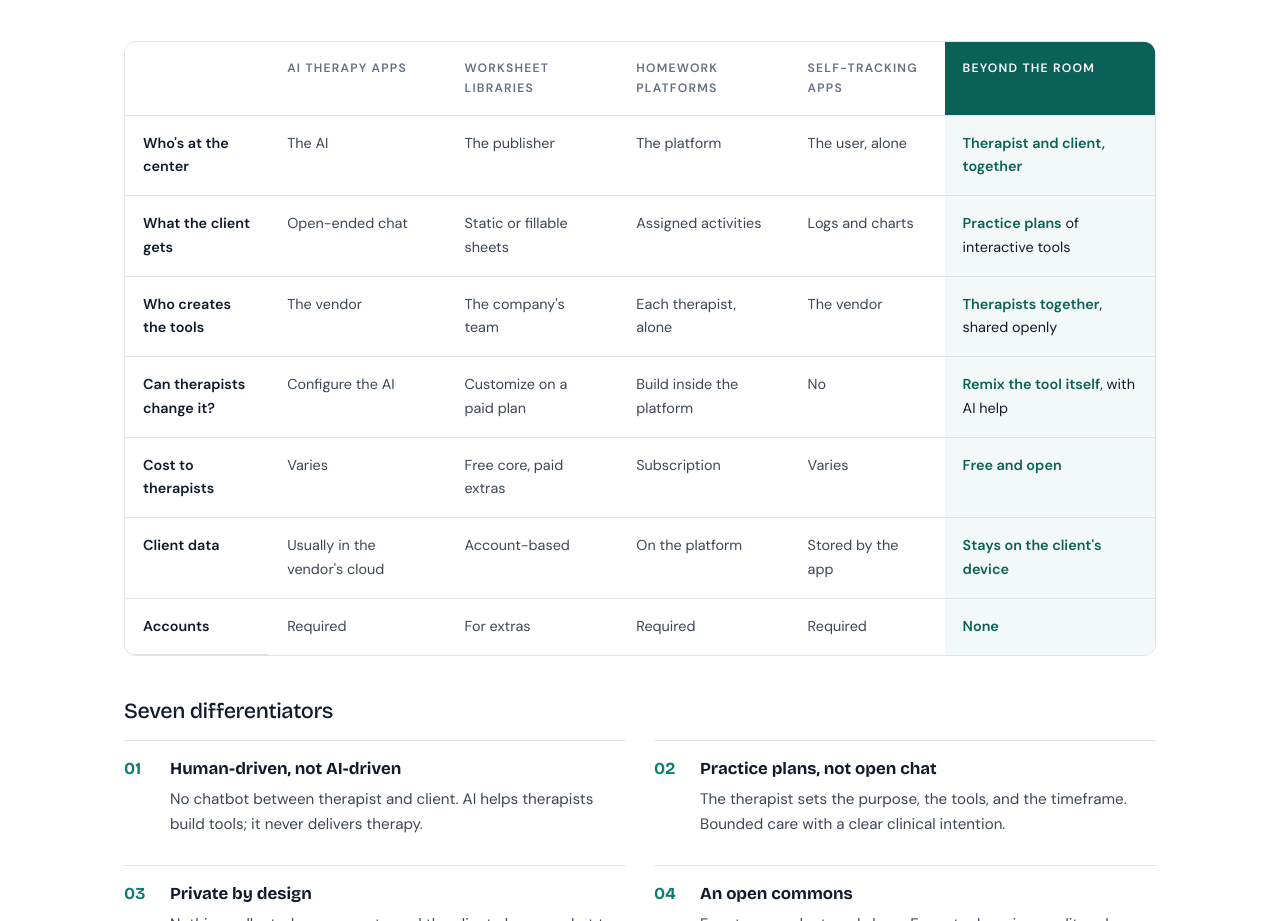
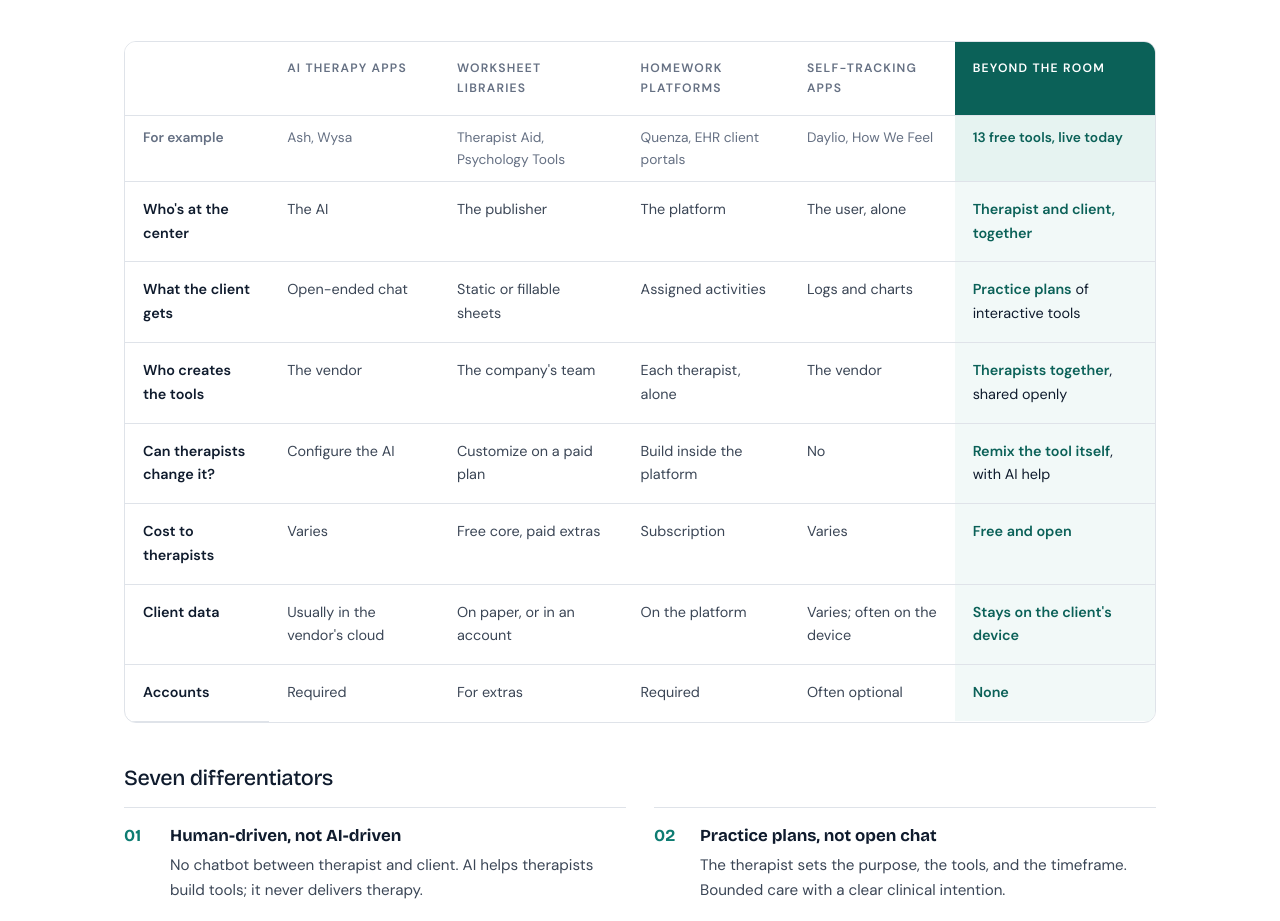
Before and after one commit to woohaa98/beyond-the-room, a plain HTML site: page partners/index.html in a window 1280 px wide. Shown: the part 3193-4114 px from the top of the page. Drawn offline with Linux system fonts and the light colour scheme.

Commit message:
Comparison: add example companies and correct self-tracking and worksheet cells
Co-Authored-By: Claude Opus 5.5 <noreply@anthropic.com>
Claude-Session: https://claude.ai/code/session_01HwmExwfVQCEmLEZLKpAsVv

```diff
--- a/partners/index.html
+++ b/partners/index.html
@@ -273,6 +273,7 @@ footer a { color: var(--ink-2); }
 .cmp thead .us { color: #fff; background: var(--sage-ink); }
 .cmp .us b { color: var(--sage-ink); }
 .cmp5 { min-width: 980px; font-size: .9rem; } .cmp5 tbody th { width: 14%; }
+.cmp5 tr.ex td, .cmp5 tr.ex th { background: var(--cream); font-size: .86rem; color: var(--muted); padding-top: 10px; padding-bottom: 10px; } .cmp5 tr.ex td.us { background: #E6F3F1; color: var(--sage-ink); font-weight: 600; }
 .d7-title { margin: 44px 0 16px; font-size: 1.35rem; }
 .diff7 { list-style: none; counter-reset: d; margin: 0; padding: 0; display: grid; grid-template-columns: repeat(2, minmax(0, 1fr)); gap: 14px 28px; }
 .diff7 li { counter-increment: d; display: grid; grid-template-columns: 34px 1fr; column-gap: 12px; align-content: start; row-gap: 4px; padding: 14px 0; border-top: 1px solid var(--line); }
@@ -406,13 +407,14 @@ footer a { color: var(--ink-2); }
       <table class="cmp cmp5">
         <thead><tr><th scope="col"></th><th scope="col">AI therapy apps</th><th scope="col">Worksheet libraries</th><th scope="col">Homework platforms</th><th scope="col">Self-tracking apps</th><th scope="col" class="us">Beyond the Room</th></tr></thead>
         <tbody>
+          <tr class="ex"><th scope="row">For example</th><td>Ash, Wysa</td><td>Therapist Aid, Psychology Tools</td><td>Quenza, EHR client portals</td><td>Daylio, How We Feel</td><td class="us">13 free tools, live today</td></tr>
           <tr><th scope="row">Who's at the center</th><td>The AI</td><td>The publisher</td><td>The platform</td><td>The user, alone</td><td class="us"><b>Therapist and client, together</b></td></tr>
           <tr><th scope="row">What the client gets</th><td>Open-ended chat</td><td>Static or fillable sheets</td><td>Assigned activities</td><td>Logs and charts</td><td class="us"><b>Practice plans</b> of interactive tools</td></tr>
           <tr><th scope="row">Who creates the tools</th><td>The vendor</td><td>The company's team</td><td>Each therapist, alone</td><td>The vendor</td><td class="us"><b>Therapists together</b>, shared openly</td></tr>
           <tr><th scope="row">Can therapists change it?</th><td>Configure the AI</td><td>Customize on a paid plan</td><td>Build inside the platform</td><td>No</td><td class="us"><b>Remix the tool itself</b>, with AI help</td></tr>
           <tr><th scope="row">Cost to therapists</th><td>Varies</td><td>Free core, paid extras</td><td>Subscription</td><td>Varies</td><td class="us"><b>Free and open</b></td></tr>
-          <tr><th scope="row">Client data</th><td>Usually in the vendor's cloud</td><td>Account-based</td><td>On the platform</td><td>Stored by the app</td><td class="us"><b>Stays on the client's device</b></td></tr>
-          <tr><th scope="row">Accounts</th><td>Required</td><td>For extras</td><td>Required</td><td>Required</td><td class="us"><b>None</b></td></tr>
+          <tr><th scope="row">Client data</th><td>Usually in the vendor's cloud</td><td>On paper, or in an account</td><td>On the platform</td><td>Varies; often on the device</td><td class="us"><b>Stays on the client's device</b></td></tr>
+          <tr><th scope="row">Accounts</th><td>Required</td><td>For extras</td><td>Required</td><td>Often optional</td><td class="us"><b>None</b></td></tr>
         </tbody>
       </table>
     </div>
```
